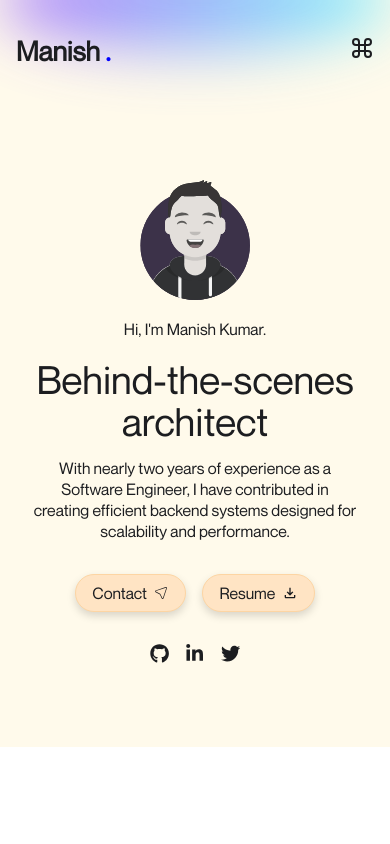
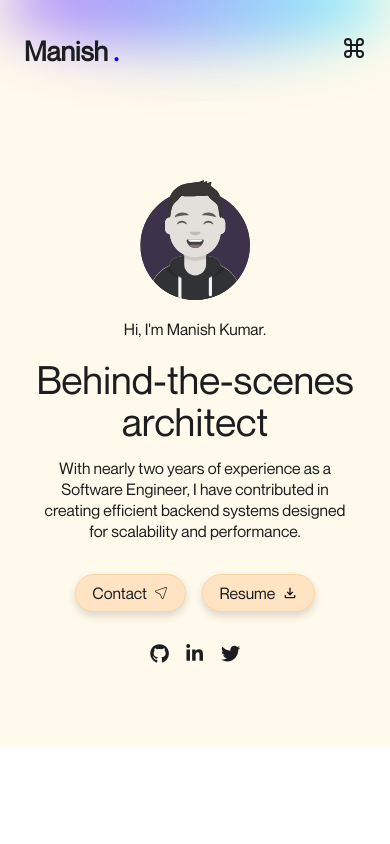
Before and after one commit to iamanishh/portfolio-new, a React (Vite) app: page / in a window 390 px wide. Shown: the top 844 px of the page. Built offline with nearby package versions, Linux system fonts and the light colour scheme.

Commit message:
fixing skill

```diff
--- a/src/Components/Skills/skills.scss
+++ b/src/Components/Skills/skills.scss
@@ -7,7 +7,6 @@
   display: flex;
   flex-direction: column;
   gap: 2rem;
-  padding-inline: clamp(1rem, 2vw, 4rem);
 
   &__content {
     display: flex;
--- a/src/Styles/utils.scss
+++ b/src/Styles/utils.scss
@@ -5,7 +5,7 @@
 
 @media (max-width: 768px) {
   .container {
-    max-width: min(1240px, calc(100% - 2rem));
+    max-width: min(1240px, calc(100% - 3rem));
   }
 }
 
```
